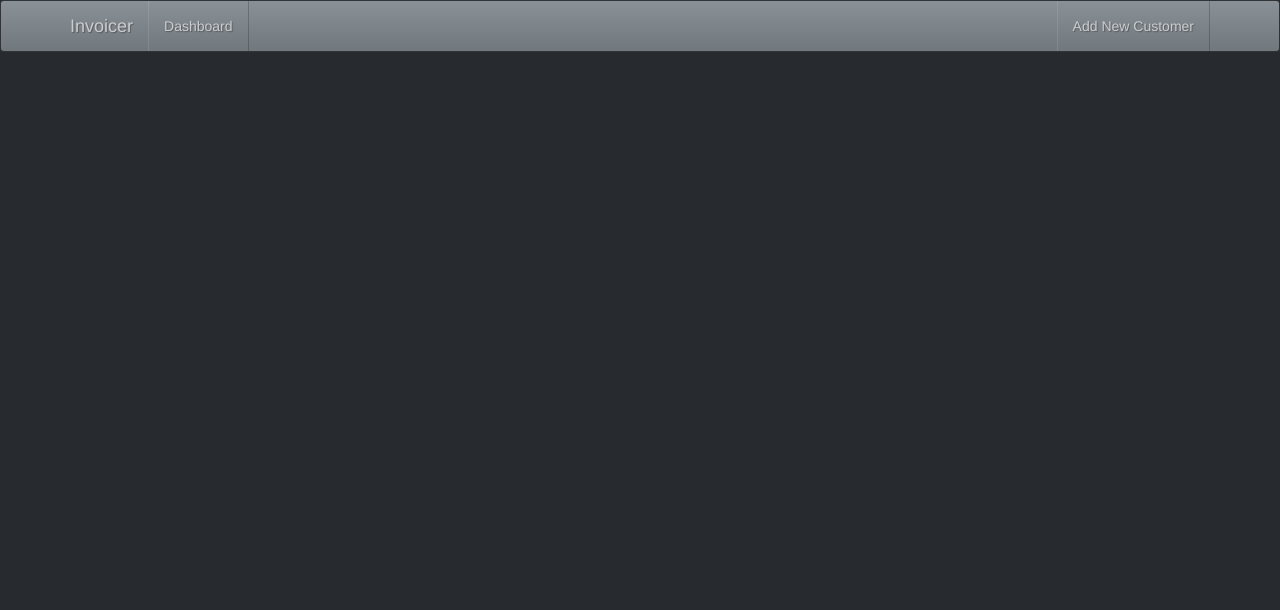
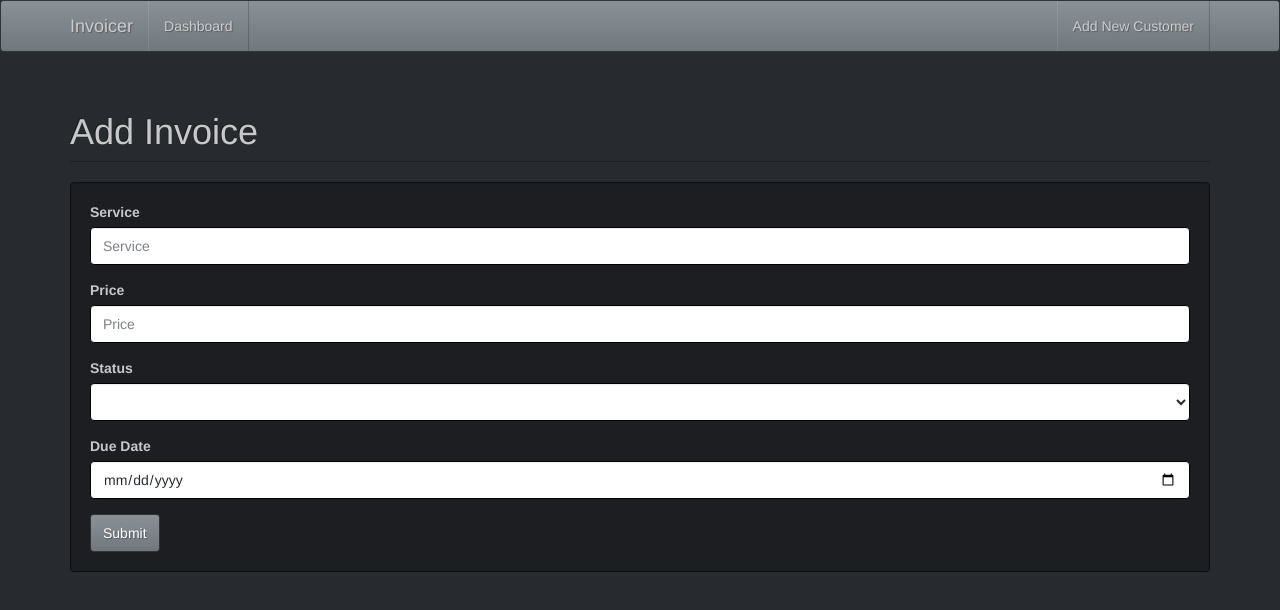
Before and after one commit to keyur1363/invoicer_angular2, an Angular app in the folder invoicer-angular/: page /invoice/add/1 in a window 1280 px wide. Before the commit this address led to /. Shown: the top 610 px of the page. Built offline with nearby package versions, Linux system fonts and the light colour scheme.

Commit message:
add invoice functonality

```diff
--- a/invoicer-angular/src/app/app.module.ts
+++ b/invoicer-angular/src/app/app.module.ts
@@ -17,7 +17,8 @@ const appRoutes: Routes = [
     { path: '', component: CustomersComponent },
     { path: 'customer/add', component: AddCustomerComponent },
     { path: 'customer/:id', component: CustomerDetailsComponent },
-    { path: 'customer/edit/:id', component: EditCustomerComponent }
+    { path: 'customer/edit/:id', component: EditCustomerComponent },
+    { path: 'invoice/add/:customer_id', component: AddInvoiceComponent }
 ]
 
 
--- a/invoicer-angular/src/app/components/add-customer/add-customer.component.html
+++ b/invoicer-angular/src/app/components/add-customer/add-customer.component.html
@@ -1,3 +1,5 @@
+
+
 <h1 class="page-header">Add Customer</h1>
 <form (submit)="onAddSubmit()" class="well">
     <div class="form-group">
--- a/invoicer-angular/src/app/components/add-invoice/add-invoice.component.html
+++ b/invoicer-angular/src/app/components/add-invoice/add-invoice.component.html
@@ -1,3 +1,27 @@
-<p>
-  add-invoice works!
-</p>
+
+
+<h1 class="page-header">Add Invoice</h1>
+<form (submit)="onAddSubmit()" class="well">
+    <div class="form-group">
+        <label>Service</label>
+        <input type="text" class="form-control" [(ngModel)]="service" name="service" placeholder="Service">
+    </div>
+    <div class="form-group">
+        <label>Price</label>
+        <input type="text" class="form-control" [(ngModel)]="price" name="price" placeholder="Price">
+    </div>
+    <div class="form-group">
+        <label>Status</label>
+        <select class="form-control" [(ngModel)]="status" name="status">
+            <option value="unpaid">Unpaid</option>
+            <option value="unpaid">Paid</option>
+        </select>
+
+    </div>
+    <div class="form-group">
+        <label>Due Date</label>
+        <input type="date" class="form-control" [(ngModel)]="due" name="due" placeholder="Due Date">
+    </div>
+
+    <button type="submit" class="btn btn-primary">Submit</button>
+</form>
--- a/invoicer-angular/src/app/components/add-invoice/add-invoice.component.ts
+++ b/invoicer-angular/src/app/components/add-invoice/add-invoice.component.ts
@@ -1,4 +1,6 @@
 import { Component, OnInit } from '@angular/core';
+import {CustomerService} from '../../services/customer.service';
+import {Router, ActivatedRoute} from '@angular/router';
 
 @Component({
   selector: 'app-add-invoice',
@@ -6,10 +8,29 @@ import { Component, OnInit } from '@angular/core';
   styleUrls: ['./add-invoice.component.css']
 })
 export class AddInvoiceComponent implements OnInit {
-
-  constructor() { }
+    customer;
+    service;
+    price;
+    status;
+    due;
+    constructor(private customerService: CustomerService, private router: Router, private route: ActivatedRoute) { }
 
   ngOnInit() {
   }
 
+  onAddSubmit() {
+      this.customer = this.route.snapshot.params['customer_id'];
+
+      let invoice = {
+          customer: this.customer,
+          service: this.service,
+          price: this.price,
+          status: this.status,
+          due: this.due
+      }
+
+      this.customerService.saveInvoice(invoice).subscribe(invoice => {
+          this.router.navigate(['/']);
+      });
+  }
 }
--- a/invoicer-angular/src/app/components/customer-details/customer-details.component.html
+++ b/invoicer-angular/src/app/components/customer-details/customer-details.component.html
@@ -14,7 +14,7 @@
         <li class="list-group-item"><strong>State: </strong>{{customer.address.state}}</li>
         <li class="list-group-item"><strong>Zipcode: </strong>{{customer.address.zip}}</li>
     </ul>
-    <h4 class="page-header">Invoices</h4>
+    <h4 class="page-header">Invoices<a routerLink="/invoice/add/{{customer._id}}">Create Invoice</a></h4>
     <div class="customers">
         <table class="table table-striped">
             <tr>
--- a/invoicer-angular/src/app/components/customer-details/customer-details.component.ts
+++ b/invoicer-angular/src/app/components/customer-details/customer-details.component.ts
@@ -21,7 +21,8 @@ export class CustomerDetailsComponent implements OnInit {
             this.customer = customer;
         });
         this.customerService.getInvoices(this.id).subscribe(invoices => {
-            this.invoices = invoices;
+           this.invoices = invoices;
+
         });
 
     }
--- a/invoicer-angular/src/app/services/customer.service.ts
+++ b/invoicer-angular/src/app/services/customer.service.ts
@@ -48,5 +48,11 @@ export class CustomerService {
         return this.http.delete('http://localhost:3000/api/invoices/' + id)
             .map(res => res.json());
     }
+    saveInvoice(invoice) {
+        let headers = new Headers();
+        headers.append('Content-Type', 'application/json');
+        return this.http.post('http://localhost:3000/api/invoices', invoice, { headers: headers })
+            .map(res => res.json());
+    }
 
 }
--- a/invoicer-angular/src/index.html
+++ b/invoicer-angular/src/index.html
@@ -8,6 +8,7 @@
   <meta name="viewport" content="width=device-width, initial-scale=1">
   <link rel="icon" type="image/x-icon" href="favicon.ico">
     <link rel="stylesheet"  href="bootstrap.css"/>
+
 </head>
 <body>
     <base href="/" />
```
Also changed, not shown: invoicer-angular/src/app/components/add-customer/add-customer.component.css (line endings or trailing spaces), invoicer-angular/src/bootstrap.css, 1 other file (tests, documents, lock files or other folders).
